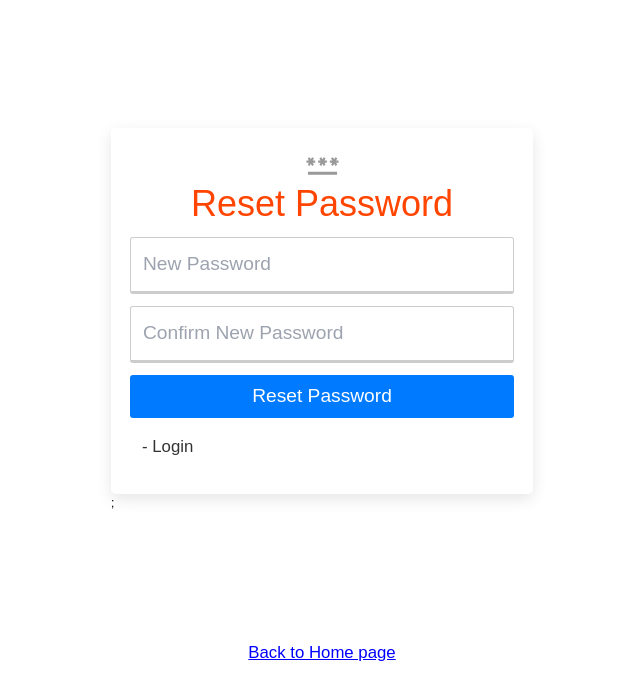
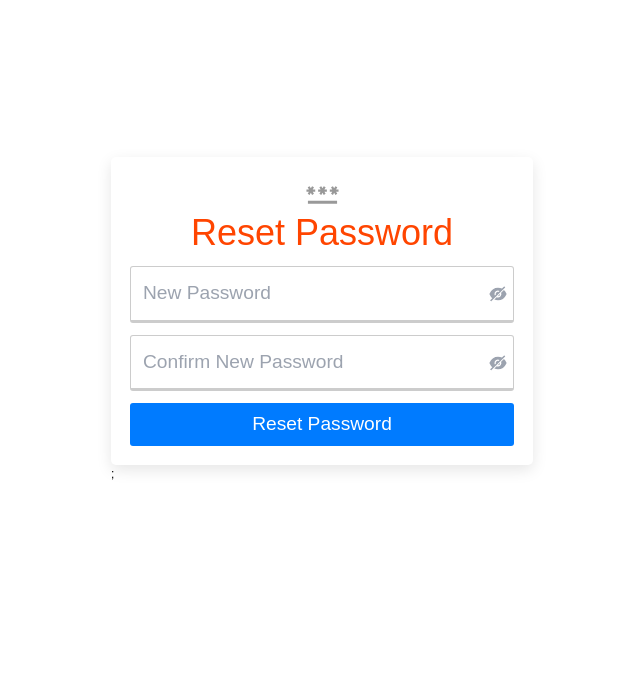
Before and after one commit to fionadilawer/Inventory_stock_app, a React (Vite) app in the folder client/: page /resetpassword/1 in a window 1280 px wide. Shown: the top 700 px of the page, without its empty margins (318-958 px from the left). Built offline with nearby package versions, Linux system fonts and the light colour scheme.

Commit message:
updated the reset page ui

```diff
--- a/client/src/Pages/Auth/Reset.jsx
+++ b/client/src/Pages/Auth/Reset.jsx
@@ -5,6 +5,7 @@ import { Link, useNavigate, useParams } from "react-router-dom";
 import styles from "./auth.module.scss";
 import { toast } from "react-toastify";
 import Loader from '../../Component/loading/Loader';
+import {AiFillEyeInvisible, AiFillEye} from 'react-icons/ai';
 
 const initialState = {
   password: "",
@@ -63,12 +64,25 @@ const Reset = () => {
 
       setLoading(false);
       navigate('/login');
+      toast.success('password reset successfully');
     } catch (error) {
       setLoading(false);
       toast.error(error.message);
     };
 
   };
+
+
+  //toggling for password eye
+  const [passwordEye, setPasswordEye] = useState(false);
+  const handlePasswordEye = () => {
+    setPasswordEye(!passwordEye)
+  }
+
+  const [confirmPasswordEye, setConfirmPasswordEye] = useState(false);
+  const handleConfirmPasswordEye = () => {
+    setConfirmPasswordEye(!confirmPasswordEye)
+  }
 
   return (
     <>
@@ -82,38 +96,44 @@ const Reset = () => {
           <h2>Reset Password</h2>
 
           <form onSubmit={resetPassword}>
+
+            <div className='my-2 w-full relative'>
             <input
-              type="password"
+              type={(passwordEye === false) ? 'password' : 'text'}
               placeholder="New Password"
               required
               name="password"
               value={password}
               onChange={handleInputChange}
             />
+            <div className='absolute right-2 top-6 cursor-pointer'>
+            {(passwordEye === false) ? <AiFillEyeInvisible size={20} onClick={handlePasswordEye} className='text-gray-400'/> : <AiFillEye size={20} onClick={handlePasswordEye} className='text-gray-400'/>}
+            </div>
+            </div>
+
+            <div className='my-2 w-full relative'>
             <input
-              type="password"
+              type={(confirmPasswordEye === false) ? 'password' : 'text'}
               placeholder="Confirm New Password"
               required
               name="password2"
               value={password2}
               onChange={handleInputChange}
             />
+            <div className='absolute right-2 top-6 cursor-pointer'>
+            {(confirmPasswordEye === false) ? <AiFillEyeInvisible size={20} onClick={handleConfirmPasswordEye} className='text-gray-400'/> : <AiFillEye size={20} onClick={handleConfirmPasswordEye} className='text-gray-400'/>}
+            </div>
+            </div>
 
             <button type="submit" className="--btn --btn-primary --btn-block">
               Reset Password
             </button>
-            <div className={styles.links}>
-              <p>
-                <Link to="/login">- Login</Link>
-              </p>
-            </div>
           </form>
         </div>
       </Card>
     </div>
-    <Link to="/" className='flex justify-center underline text-[blue]'>Back to Home page </Link>
     </>
   )
 }
 
-export default Reset
+export default Reset;
--- a/client/src/Pages/Home/Home.jsx
+++ b/client/src/Pages/Home/Home.jsx
@@ -21,7 +21,7 @@ const Home = () => {
     greeting= ' Good morning';
   } else {
     greeting = 'Welcome';
-  }
+  };
 
 
   return (
```
